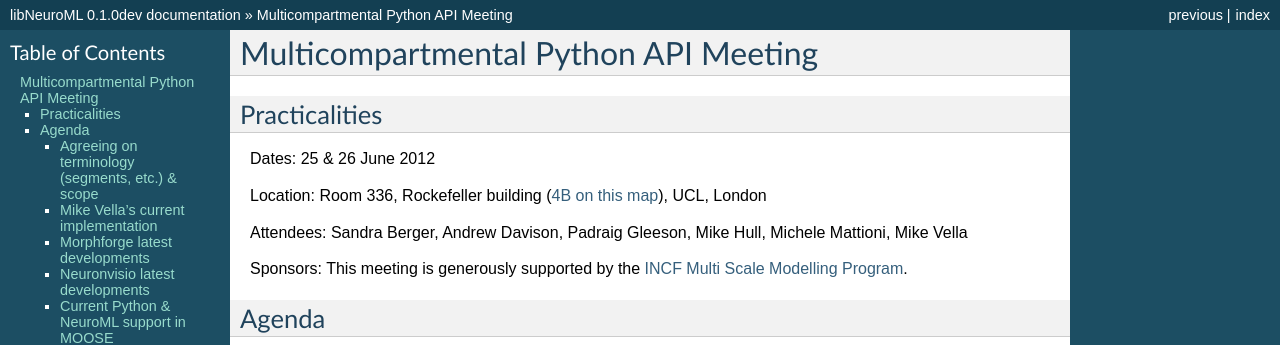
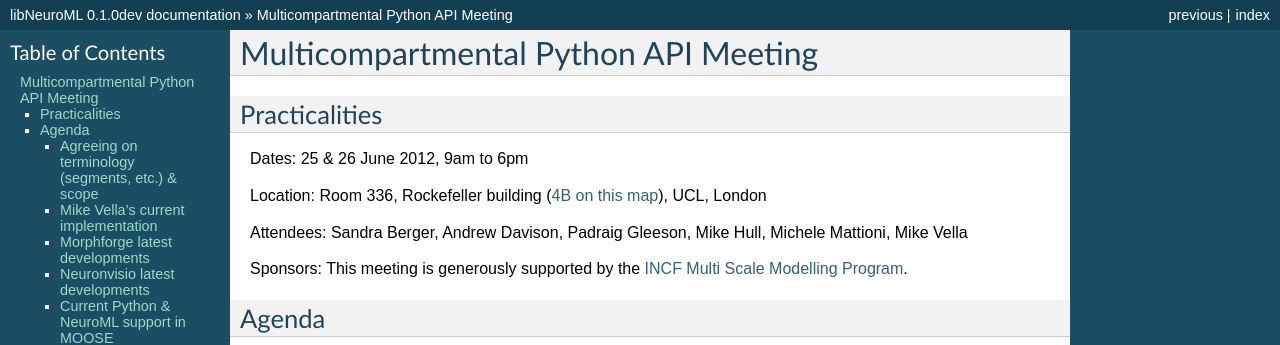
Before and after one commit to NeuralEnsemble/libNeuroML, a Sphinx documentation site: the page built from doc/meeting_june_2012.txt, in a window 1280 px wide. Shown: the top 345 px of the page. Built offline with Sphinx 7.4.7, drawn with Linux system fonts in a browser that asks for light colours; formulas are drawn with MathJax 3.

Commit message:
Update master

```diff
--- a/doc/meeting_june_2012.txt
+++ b/doc/meeting_june_2012.txt
@@ -4,7 +4,7 @@ Multicompartmental Python API Meeting
 Practicalities
 --------------
 
-Dates: 25 & 26 June 2012
+Dates: 25 & 26 June 2012, 9am to 6pm
 
 Location: Room 336, Rockefeller building (`4B on this map <http://www.ucl.ac.uk/locations/ucl-maps/ucl-bloomsbury-campus-map>`_), UCL, London
 
```
